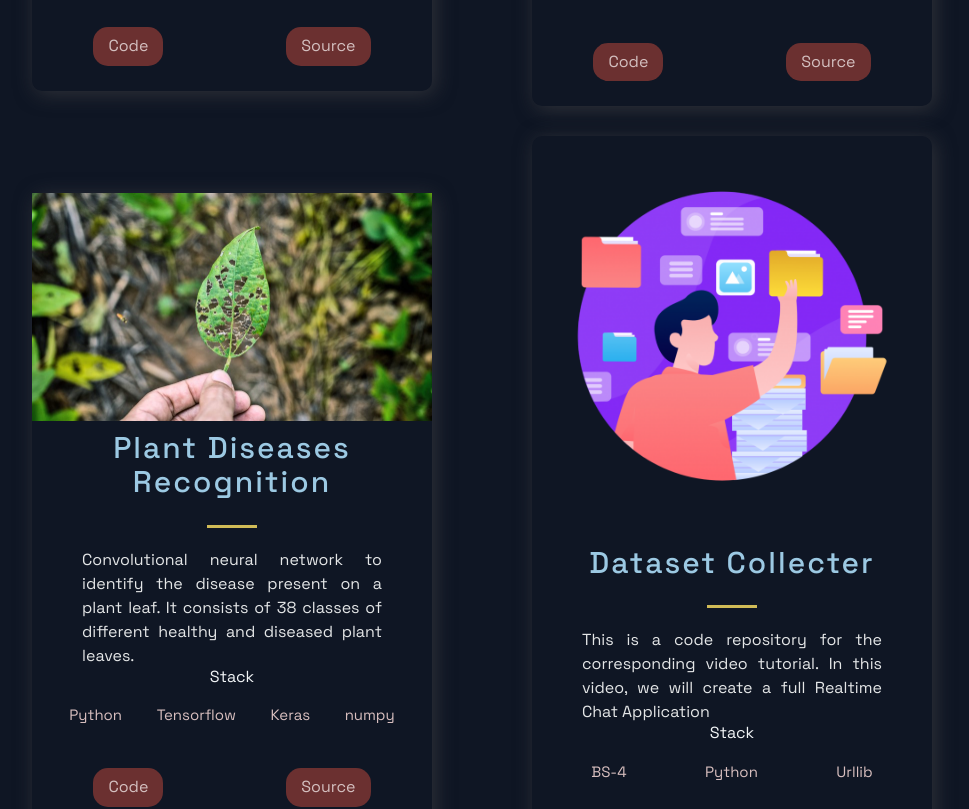
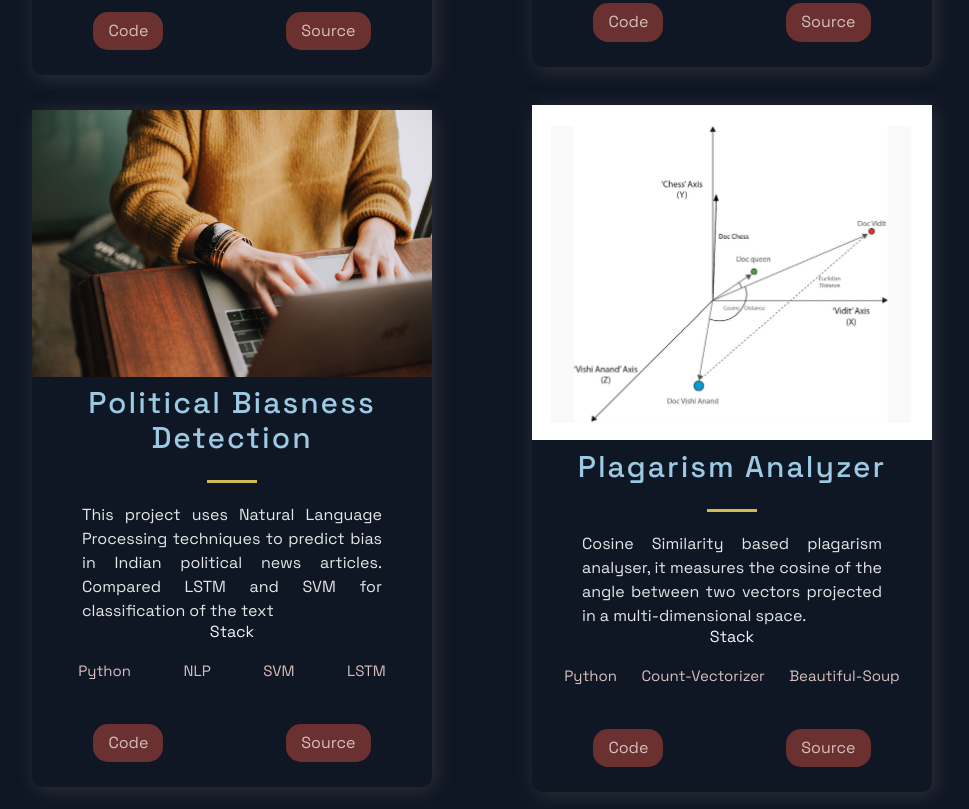
Before and after one commit to chiragc01/anuragdhyani01, a Next.js app: page / in a window 1280 px wide. Shown: the part 1513-2322 px from the top of the page, without its empty margins (158-1127 px from the left). Built offline with nearby package versions, Linux system fonts and the light colour scheme.

Commit message:
Update constants.js

```diff
--- a/src/constants/constants.js
+++ b/src/constants/constants.js
@@ -9,30 +9,30 @@ export const projects = [
     id: 0,
   },
   {
+    title: 'Plant Diseases Recognition',
+    description: "Convolutional neural network to identify the disease present on a plant leaf. It consists of 38 classes of different healthy and diseased plant leaves.",
+      image: '/images/3.jpg',
+      tags: ['Python', 'Tensorflow','Keras','numpy'],
+    source: 'https://github.com/saroz014/Plant-Diseases-Recognition',
+    visit: 'https://github.com/saroz014/Plant-Diseases-Recognition',
+    id: 1,
+  },
+  {
+    title: 'Political Biasness Detection',
+    description:"This project uses Natural Language Processing techniques to predict bias in Indian political news articles. Compared LSTM and SVM for classification of the text",
+    image: '/images/projects.jpeg',
+    tags: ['Python', 'NLP','SVM','LSTM'],
+    source: 'https://github.com/Dhyani01',
+    visit: 'https://github.com/Dhyani01',
+    id: 2,
+  },
+  {
     title: 'Plagarism Analyzer',
     description:"Cosine Similarity based plagarism analyser, it measures the cosine of the angle between two vectors projected in a multi-dimensional space. ",
     image: '/images/2.png',
     tags: ['Python', 'Count-Vectorizer','Beautiful-Soup'],
     source: 'https://github.com/Dhyani01/Plagiarism-Analyzer',
     visit: 'https://github.com/Dhyani01/Plagiarism-Analyzer',
-    id: 1,
-  },
-  {
-    title: 'Plant Diseases Recognition',
-    description: "Convolutional neural network to identify the disease present on a plant leaf. It consists of 38 classes of different healthy and diseased plant leaves.",
-      image: '/images/3.jpg',
-      tags: ['Python', 'Tensorflow','Keras','numpy'],
-    source: 'https://github.com/saroz014/Plant-Diseases-Recognition',
-    visit: 'https://github.com/saroz014/Plant-Diseases-Recognition',
-    id: 2,
-  },
-  {
-    title: 'Dataset Collecter',
-    description: "This is a code repository for the corresponding video tutorial. In this video, we will create a full Realtime Chat Application",
-    image: '/images/4.jpg',
-    tags: ['BS-4', 'Python', 'Urllib'],
-    source: 'https://github.com/Dhyani01/Images-and-video-downloader',
-    visit: 'https://github.com/Dhyani01/Images-and-video-downloader',
     id: 3,
   },
 ];
```
